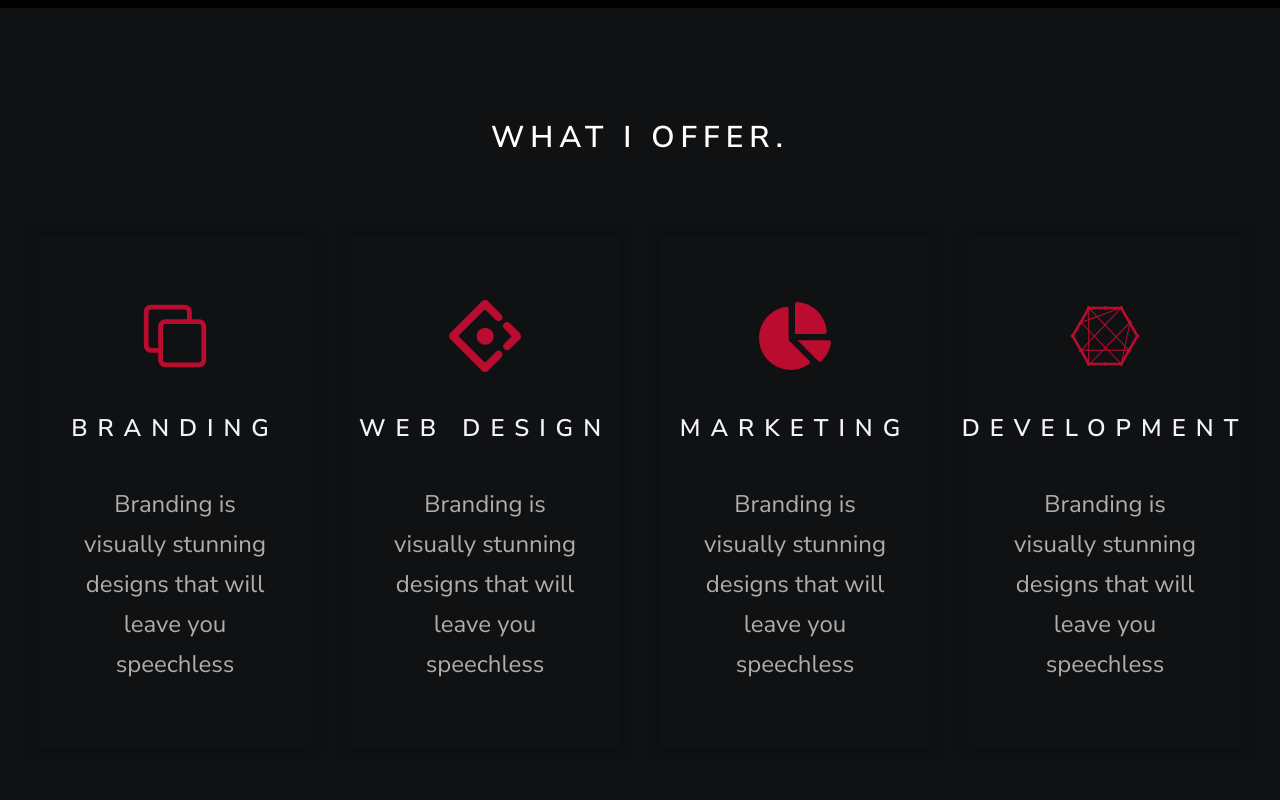
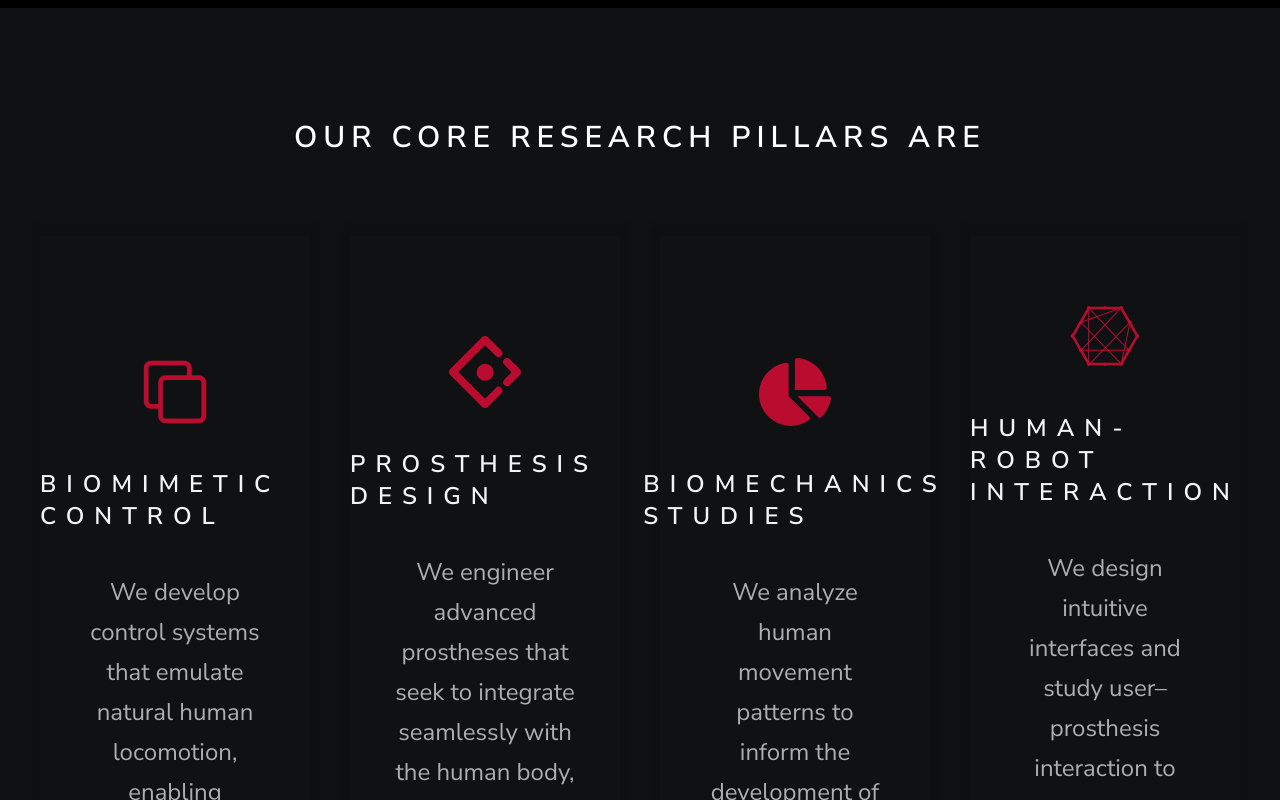
Before and after one commit to REAL-Limbs-Lab-OSU/REAL-Limbs-Lab-OSU.github.io, a Next.js app: page / in a window 1280 px wide. Shown: the part 1260-2060 px from the top of the page. Built offline with nearby package versions, Linux system fonts and the light colour scheme.

Commit message:
Update Offers.tsx

```diff
--- a/components/Offers.tsx
+++ b/components/Offers.tsx
@@ -9,27 +9,31 @@ const Offers = () => {
     <div className="bg-[#0F1113] text-white py-28">
       <div>
         <h1 className="text-3xl uppercase tracking-[6px] font-semibold text-center text-white">
-          What I offer.
+          Our core research pillars are
         </h1>
         <div className="w-full px-10 grid grid-cols-1 md:grid-cols-2 lg:grid-cols-4 gap-10 mt-20">
           <OfferCard
-            title="BRANDING"
-            subTitle="Branding is visually stunning designs that will leave you speechless"
+            title="Biomimetic Control"
+            subTitle="We develop control systems that emulate natural human locomotion, enabling prosthetic
+            limbs that are intuitive, adaptive, reliable, and highly functional."
             Icon={RxCopy}
           />
           <OfferCard
-            title="WEB DESIGN"
-            subTitle="Branding is visually stunning designs that will leave you speechless"
+            title="Prosthesis Design"
+            subTitle="We engineer advanced prostheses that seek to integrate seamlessly with
+            the human body, enhancing functionality, mobility, and comfort through innovative design."
             Icon={SiAntdesign}
           />
           <OfferCard
-            title="Marketing"
-            subTitle="Branding is visually stunning designs that will leave you speechless"
+            title="Biomechanics Studies"
+            subTitle="We analyze human movement patterns to inform the development of prosthetic
+            technologies that restore and augment user mobility."
             Icon={FaChartPie}
           />
           <OfferCard
-            title="Development"
-            subTitle="Branding is visually stunning designs that will leave you speechless"
+            title="Human-Robot Interaction"
+            subTitle="We design intuitive interfaces and study user–prosthesis interaction to ensure usefulness,
+            promote seamless integration, and enhance embodiment."
             Icon={FaConnectdevelop}
           />
         </div>
```
